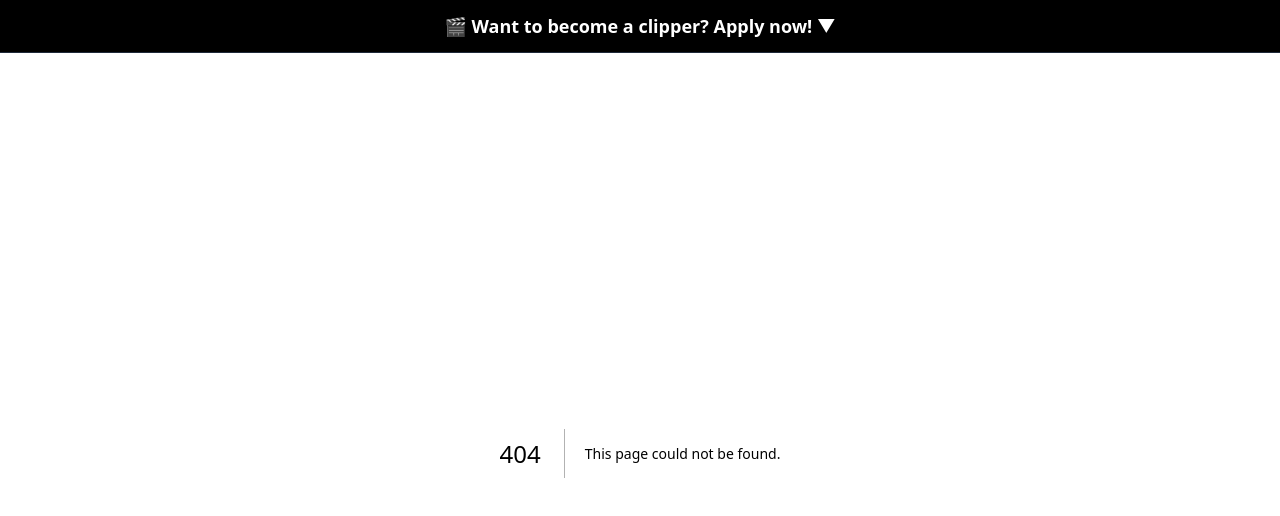
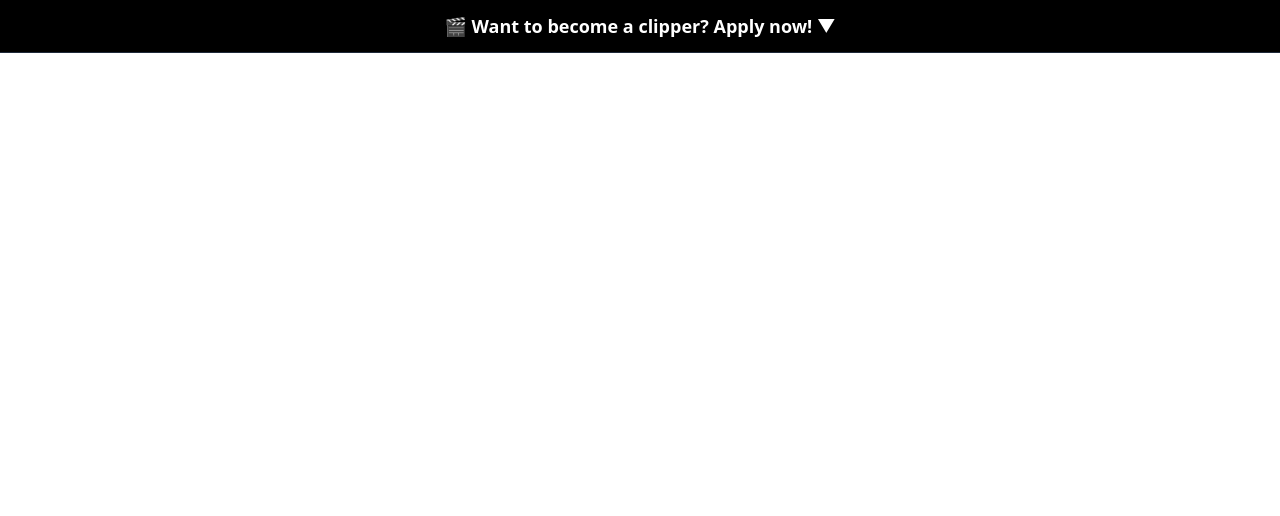
Before and after one commit to RhysMckay7777/luminaclippers-site, a Next.js app: page /compare in a window 1280 px wide. Before the commit this address had no page. Shown: the top 516 px of the page. Built offline with nearby package versions, Linux system fonts and the light colour scheme.

Commit message:
feat: add /compare/ SEO page with comparison table and FAQ schema

```diff
--- /dev/null
+++ b/app/compare/page.tsx
@@ -0,0 +1,153 @@
+import { Metadata } from 'next';
+
+export const metadata: Metadata = {
+  title: 'Lumina Clippers vs. Other Clipping Agencies | Full Comparison 2025',
+  description: 'See how Lumina Clippers compares to Clip Factory, Viral Cuts, and other clipping agencies. 62,900+ creators, 18B+ views, AI-powered clip selection.',
+  alternates: {
+    canonical: '/compare/',
+  },
+  openGraph: {
+    title: 'Lumina Clippers vs. Other Clipping Agencies | Full Comparison 2025',
+    description: 'See how Lumina Clippers compares to Clip Factory, Viral Cuts, and other clipping agencies. 62,900+ creators, 18B+ views, AI-powered clip selection.',
+  },
+};
+
+const faqSchema = {
+  "@context": "https://schema.org",
+  "@type": "FAQPage",
+  "mainEntity": [{
+    "@type": "Question",
+    "name": "How does Lumina Clippers compare to other clipping agencies?",
+    "acceptedAnswer": {
+      "@type": "Answer",
+      "text": "Lumina Clippers operates the largest clipper network with 62,900+ creators and has delivered 18B+ views across TikTok, Instagram Reels, YouTube Shorts, and X — significantly larger than any competing service."
+    }
+  }]
+};
+
+export default function ComparePage() {
+  return (
+    <>
+      <script
+        type="application/ld+json"
+        dangerouslySetInnerHTML={{ __html: JSON.stringify(faqSchema) }}
+      />
+
+      <main>
+        {/* SEO Content - Crawlable */}
+        <article
+          className="seo-content"
+          style={{
+            position: 'absolute',
+            left: '0',
+            top: '0',
+            width: '100%',
+            maxWidth: '1200px',
+            margin: '0 auto',
+            padding: '20px',
+            zIndex: -1,
+            opacity: 0.01,
+            pointerEvents: 'none',
+            background: '#0a0a0a',
+          }}
+        >
+          <h1>Lumina Clippers vs. Other Clipping Agencies: Full Comparison (2025)</h1>
+
+          <section>
+            <p>
+              Not all clipping agencies are the same. Network size, platform coverage, and AI tooling
+              vary widely. Here is how Lumina Clippers stacks up against the leading alternatives.
+            </p>
+
+            <table>
+              <thead>
+                <tr>
+                  <th>Feature</th>
+                  <th>Lumina Clippers</th>
+                  <th>Clip Factory</th>
+                  <th>Viral Cuts</th>
+                </tr>
+              </thead>
+              <tbody>
+                <tr>
+                  <td>Network Size</td>
+                  <td>62,900+ clippers</td>
+                  <td>~5,000</td>
+                  <td>~10,000</td>
+                </tr>
+                <tr>
+                  <td>Total Views Delivered</td>
+                  <td>18B+</td>
+                  <td>N/A</td>
+                  <td>N/A</td>
+                </tr>
+                <tr>
+                  <td>Platforms</td>
+                  <td>TikTok, Reels, Shorts, X</td>
+                  <td>TikTok only</td>
+                  <td>TikTok, Reels</td>
+                </tr>
+                <tr>
+                  <td>AI Clip Selection</td>
+                  <td>Yes</td>
+                  <td>No</td>
+                  <td>No</td>
+                </tr>
+                <tr>
+                  <td>Free Consultation</td>
+                  <td>Yes</td>
+                  <td>No</td>
+                  <td>No</td>
+                </tr>
+              </tbody>
+            </table>
+          </section>
+
+          <section>
+            <h2>Why Lumina Clippers Leads the Market</h2>
+            <p>
+              With 62,900+ active clippers and 18B+ views delivered, Lumina Clippers operates the
+              largest content distribution network in the industry. Competitors like Clip Factory
+              and Viral Cuts are limited to a single or handful of platforms, with no AI-powered
+              clip selection and no free consultation to get started.
+            </p>
+            <p>
+              Lumina Clippers distributes your content across TikTok, Instagram Reels, YouTube
+              Shorts, and X — giving your brand maximum reach from a single campaign.
+            </p>
+          </section>
+
+          <section>
+            <h2>Frequently Asked Questions</h2>
+            <div>
+              <h3>How does Lumina Clippers compare to other clipping agencies?</h3>
+              <p>
+                Lumina Clippers operates the largest clipper network with 62,900+ creators and has
+                delivered 18B+ views across TikTok, Instagram Reels, YouTube Shorts, and X —
+                significantly larger than any competing service.
+              </p>
+            </div>
+          </section>
+
+          <section>
+            <h2>Ready to Scale Your Brand?</h2>
+            <p>
+              Book a free consultation and see why brands choose Lumina Clippers over every
+              alternative.
+            </p>
+            <a href="/contact">Book a free consultation →</a>
+          </section>
+        </article>
+
+        {/* Visual Experience - Framer Design */}
+        <div style={{ width: '100vw', height: '100vh', overflow: 'hidden' }}>
+          <iframe
+            title="Lumina Clippers vs. Other Clipping Agencies"
+            src="/lumina.html"
+            style={{ width: '100%', height: '100%', border: '0' }}
+          />
+        </div>
+      </main>
+    </>
+  );
+}
--- a/app/page.tsx
+++ b/app/page.tsx
@@ -392,6 +392,9 @@ export default function Home() {
           <p>
             <strong>Ready to grow your brand?</strong> Book a free consultation today.
           </p>
+          <p>
+            <a href="/compare/">See how we compare →</a>
+          </p>
         </section>
 
         <section>
```
